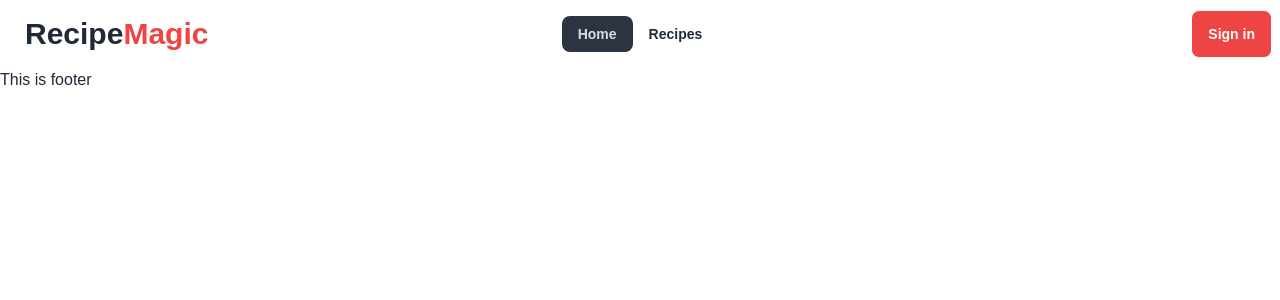
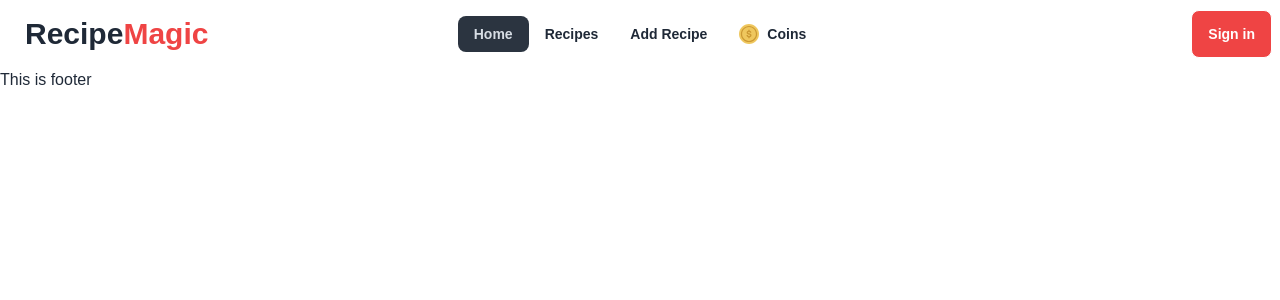
Before and after one commit to Sakib928/RecipeMagic-client, a React (Vite) app: page / in a window 1280 px wide. Shown: the top 300 px of the page. Built offline with nearby package versions, Linux system fonts and the light colour scheme; no server answers.

Commit message:
added coins route

```diff
--- a/package.json
+++ b/package.json
@@ -20,6 +20,7 @@
     "react-hot-toast": "^2.4.1",
     "react-icons": "^5.2.1",
     "react-router-dom": "^6.23.1",
+    "react-tooltip": "^5.26.4",
     "sort-by": "^1.2.0",
     "sweetalert2": "^11.11.0"
   },
--- /dev/null
+++ b/src/Pages/AddRecipe/AddRecipe.jsx
@@ -0,0 +1,9 @@
+const AddRecipe = () => {
+  return (
+    <div>
+      <h1>THis is add recipe</h1>
+    </div>
+  );
+};
+
+export default AddRecipe;
--- /dev/null
+++ b/src/Pages/Coins/Coins.jsx
@@ -0,0 +1,9 @@
+const Coins = () => {
+  return (
+    <div>
+      <h1>This is coins page</h1>
+    </div>
+  );
+};
+
+export default Coins;
--- a/src/components/Header/Navbar.jsx
+++ b/src/components/Header/Navbar.jsx
@@ -1,8 +1,9 @@
 import { useContext } from "react";
 import { Link, NavLink, useNavigate } from "react-router-dom";
 import { AuthContext } from "../../provider/AuthProvider";
-import toast from "react-hot-toast";
-
+import toast, { Toaster } from "react-hot-toast";
+import { Tooltip as ReactTooltip } from "react-tooltip";
+import coinlogo from "../../assets/images/coins.svg";
 const Navbar = () => {
   const { user, userLogout } = useContext(AuthContext);
   const navigate = useNavigate();
@@ -18,6 +19,15 @@ const Navbar = () => {
       </li>
       <li>
         <NavLink to={"/recipes"}>Recipes</NavLink>
+      </li>
+      <li>
+        <NavLink to={"/addRecipe"}>Add Recipe</NavLink>
+      </li>
+      <li>
+        <NavLink className="flex" to={"/coins"}>
+          <img className="w-5 h-5" src={coinlogo} alt="" />
+          Coins
+        </NavLink>
       </li>
     </>
   );
@@ -41,12 +51,12 @@ const Navbar = () => {
             role="button"
             className="btn btn-ghost btn-circle avatar"
           >
-            <div className="w-10 rounded-full">
-              <img
-                data-tooltip-id="my-tooltip-1"
-                alt="Tailwind CSS Navbar component"
-                src={user?.photoURL}
-              />
+            <div
+              className="w-10 rounded-full"
+              data-tooltip-id="my-tooltip-1"
+              style={{ backgroundColor: "#999" }}
+            >
+              <img alt="Tailwind CSS Navbar component" src={user?.photoURL} />
             </div>
           </div>
           <ul
@@ -56,7 +66,7 @@ const Navbar = () => {
             <li>
               <a className="font-bold">User : {user?.displayName}</a>
               <a onClick={handleLogout} className="font-bold text-red-600">
-                Logout
+                Sign Out
               </a>
             </li>
           </ul>
@@ -67,6 +77,8 @@ const Navbar = () => {
 
   return (
     <div>
+      <Toaster />
+      <ReactTooltip id="my-tooltip-1" content={user?.displayName} />
       <div className="navbar bg-base-100">
         <div className="navbar-start">
           <div className="dropdown">
```
Also changed, not shown: src/Routes/Routes.jsx (+10 -0 lines), src/assets/images/coins.svg (added), 1 other file (tests, documents, lock files or other folders).
